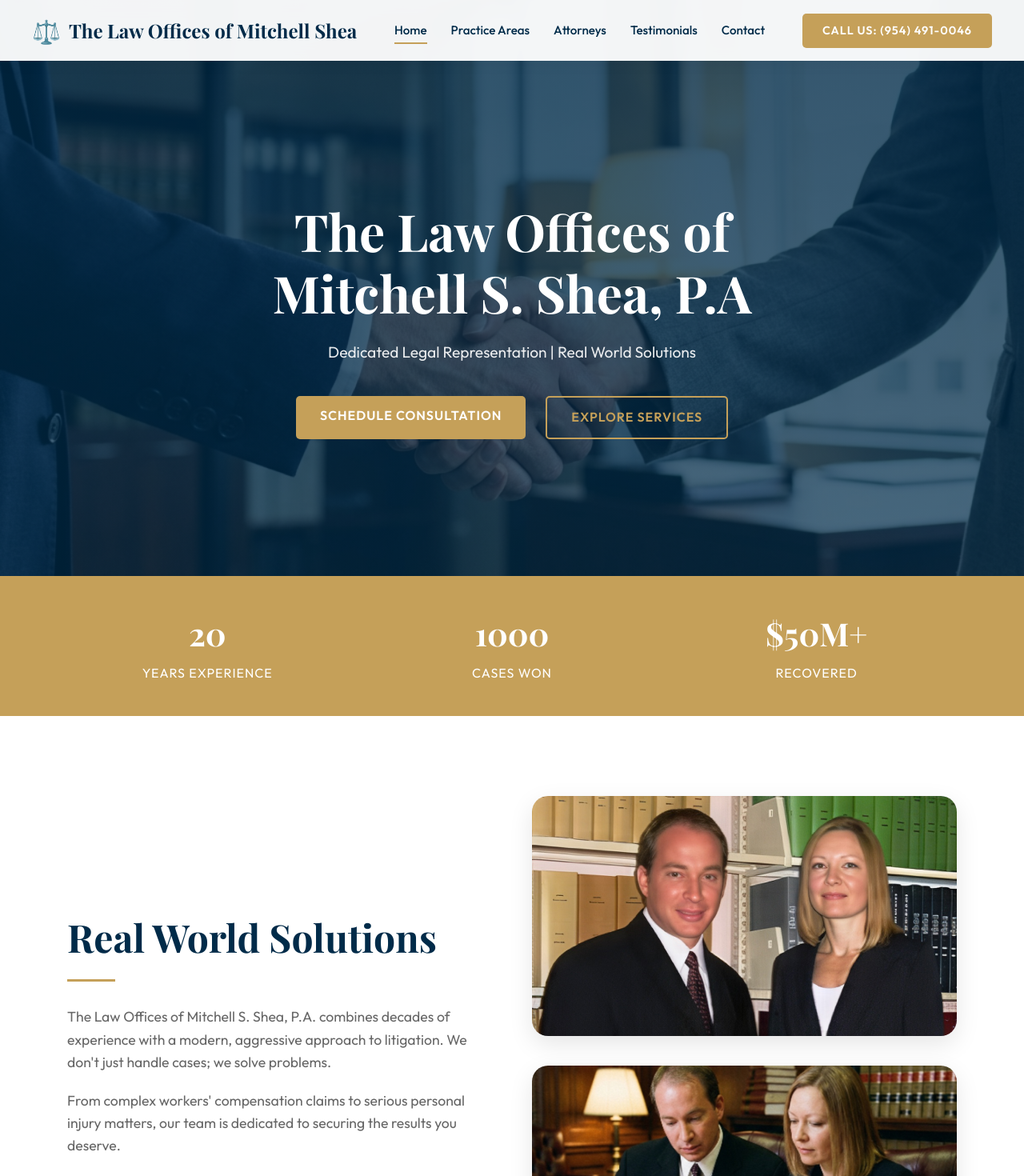
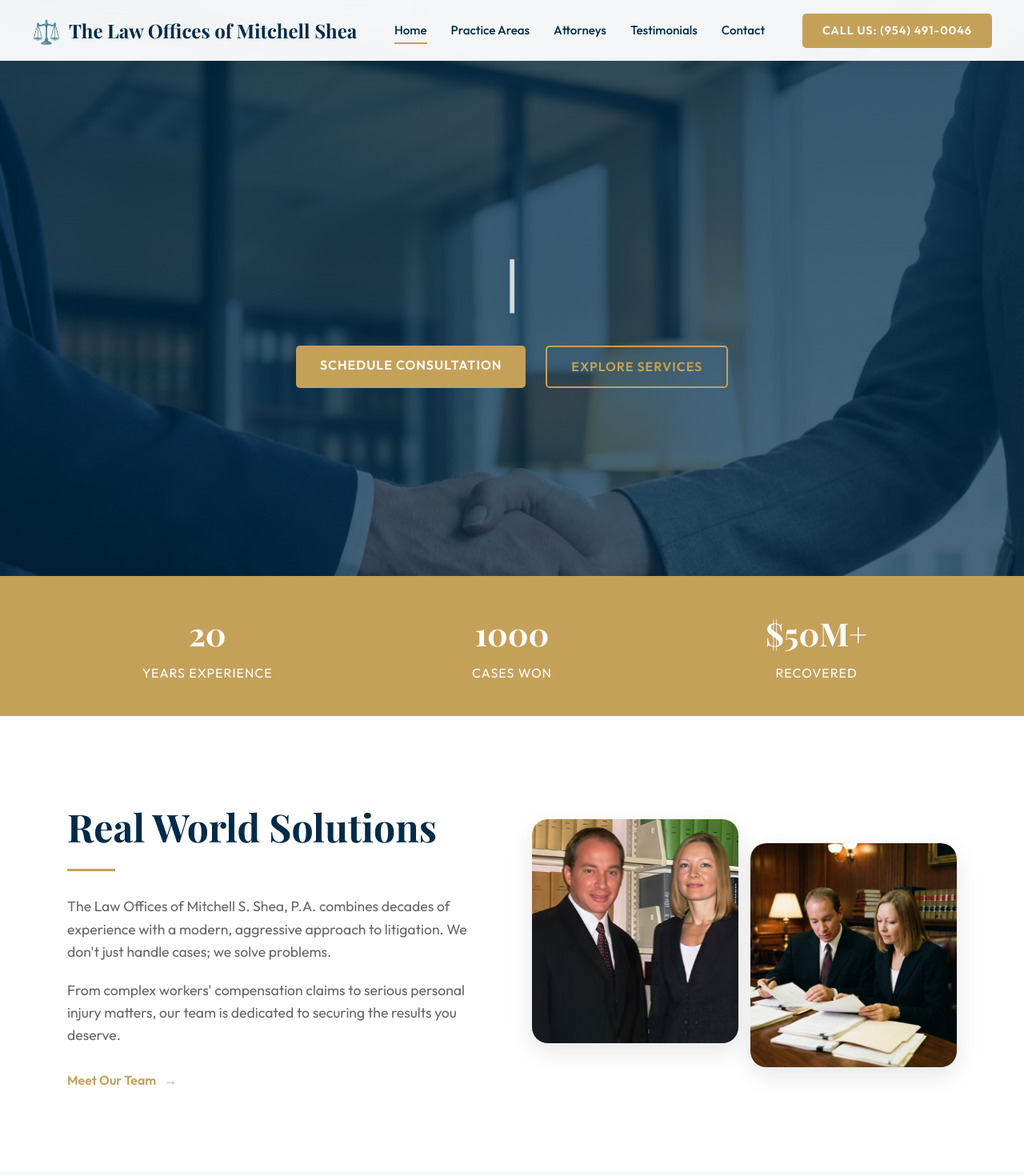
Before and after one commit to bshea-1/shealawyer, a React (Vite) app: page / in a window 1280 px wide. Shown: the top 1470 px of the page at 80% size. Built offline with nearby package versions, Linux system fonts and the light colour scheme; a web font is replaced by a local one.

Commit message:
Fix UI issues: Contact box sizing, typing animation persistence, image zoom, Practice Areas hover, Attorneys spacing, mobile optimization, scroll performance

```diff
--- a/src/components/ParticleCanvas.jsx
+++ b/src/components/ParticleCanvas.jsx
@@ -11,6 +11,7 @@ export default function ParticleCanvas() {
         let width, height
         let particles = []
         let animationId
+        let resizeTimeout
 
         function resize() {
             width = canvas.width = window.innerWidth
@@ -18,15 +19,22 @@ export default function ParticleCanvas() {
             initParticles()
         }
 
+        // Debounced resize for better performance
+        function handleResize() {
+            clearTimeout(resizeTimeout)
+            resizeTimeout = setTimeout(resize, 100)
+        }
+
         function initParticles() {
             particles = []
-            const numParticles = Math.floor((width * height) / 15000)
+            // Fewer particles for better performance
+            const numParticles = Math.min(50, Math.floor((width * height) / 25000))
             for (let i = 0; i < numParticles; i++) {
                 particles.push({
                     x: Math.random() * width,
                     y: Math.random() * height,
-                    vx: (Math.random() - 0.5) * 0.5,
-                    vy: (Math.random() - 0.5) * 0.5,
+                    vx: (Math.random() - 0.5) * 0.3,
+                    vy: (Math.random() - 0.5) * 0.3,
                     size: Math.random() * 2 + 1,
                 })
             }
@@ -53,14 +61,16 @@ export default function ParticleCanvas() {
                 ctx.arc(p.x, p.y, p.size, 0, Math.PI * 2)
                 ctx.fill()
 
-                // Connect
+                // Connect - reduced distance check for performance
                 for (let j = i + 1; j < particles.length; j++) {
                     const p2 = particles[j]
                     const dx = p.x - p2.x
                     const dy = p.y - p2.y
-                    const dist = Math.sqrt(dx * dx + dy * dy)
+                    const distSquared = dx * dx + dy * dy
 
-                    if (dist < 150) {
+                    // Use squared distance to avoid expensive sqrt
+                    if (distSquared < 22500) { // 150^2
+                        const dist = Math.sqrt(distSquared)
                         ctx.lineWidth = 1 - dist / 150
                         ctx.beginPath()
                         ctx.moveTo(p.x, p.y)
@@ -73,13 +83,14 @@ export default function ParticleCanvas() {
             animationId = requestAnimationFrame(draw)
         }
 
-        window.addEventListener('resize', resize)
+        window.addEventListener('resize', handleResize)
         resize()
         draw()
 
         return () => {
-            window.removeEventListener('resize', resize)
+            window.removeEventListener('resize', handleResize)
             cancelAnimationFrame(animationId)
+            clearTimeout(resizeTimeout)
         }
     }, [])
 
--- a/src/index.css
+++ b/src/index.css
@@ -24,7 +24,12 @@ body {
   overflow-x: hidden;
 }
 
-h1, h2, h3, h4, h5, h6 {
+h1,
+h2,
+h3,
+h4,
+h5,
+h6 {
   font-family: 'Playfair Display', serif;
   font-weight: 700;
 }
@@ -181,8 +186,7 @@ a {
   display: flex;
   align-items: center;
   background-size: cover;
-  background-position: center;
-  background-attachment: fixed;
+  background-position: center top;
   color: var(--white);
   text-align: center;
   z-index: 1;
@@ -232,8 +236,15 @@ a {
 }
 
 @keyframes blink {
-  0%, 100% { opacity: 1; }
-  50% { opacity: 0; }
+
+  0%,
+  100% {
+    opacity: 1;
+  }
+
+  50% {
+    opacity: 0;
+  }
 }
 
 /* Stats Section */
@@ -370,6 +381,46 @@ a {
 
 .read-more:hover {
   gap: 10px;
+}
+
+/* About Section */
+.about-section {
+  padding: 100px 0;
+  background-color: var(--white);
+  position: relative;
+  z-index: 2;
+}
+
+.about-grid {
+  display: grid;
+  grid-template-columns: 1fr 1fr;
+  gap: 50px;
+  align-items: center;
+}
+
+.about-images {
+  display: grid;
+  grid-template-columns: repeat(2, 1fr);
+  gap: 15px;
+}
+
+.about-img-1 {
+  border-radius: 20px;
+  height: 280px;
+  object-fit: cover;
+  object-position: top center;
+  width: 100%;
+  box-shadow: 0 10px 30px rgba(0, 0, 0, 0.1);
+}
+
+.about-img-2 {
+  border-radius: 20px;
+  height: 280px;
+  object-fit: cover;
+  object-position: center center;
+  width: 100%;
+  margin-top: 30px;
+  box-shadow: 0 10px 30px rgba(0, 0, 0, 0.1);
 }
 
 /* Attorneys Section */
@@ -630,7 +681,7 @@ html {
   display: block;
   box-shadow: 0 10px 40px rgba(0, 0, 0, 0.06);
   transition: transform 0.4s cubic-bezier(0.4, 0, 0.2, 1),
-              box-shadow 0.4s cubic-bezier(0.4, 0, 0.2, 1);
+    box-shadow 0.4s cubic-bezier(0.4, 0, 0.2, 1);
   border: 1px solid rgba(0, 0, 0, 0.04);
 }
 
@@ -681,9 +732,7 @@ html {
   display: inline-block;
 }
 
-.pa-card:hover .pa-link {
-  letter-spacing: 0.5px;
-}
+/* Removed: .pa-card:hover .pa-link letter-spacing effect */
 
 .pa-card-featured {
   background: linear-gradient(135deg, var(--primary-color) 0%, var(--primary-dark) 100%);
@@ -939,11 +988,54 @@ html {
   .areas-teaser {
     grid-template-columns: repeat(2, 1fr) !important;
   }
+
+  .hero h1 {
+    font-size: 2.2rem;
+  }
+
+  .page-header h1 {
+    font-size: 2rem;
+  }
+
+  .about-img-1,
+  .about-img-2 {
+    height: 220px;
+  }
 }
 
 @media (max-width: 500px) {
   .areas-teaser {
     grid-template-columns: 1fr !important;
+  }
+
+  .hero h1 {
+    font-size: 1.8rem;
+  }
+
+  .hero p {
+    font-size: 0.9rem;
+  }
+
+  .page-header {
+    padding: 120px 0 60px;
+  }
+
+  .page-header h1 {
+    font-size: 1.8rem;
+  }
+
+  .about-images {
+    grid-template-columns: 1fr !important;
+  }
+
+  .about-img-1,
+  .about-img-2 {
+    height: 200px;
+    margin-top: 0;
+  }
+
+  .about-img-2 {
+    margin-top: 15px;
   }
 }
 
@@ -959,3 +1051,16 @@ html {
 .menu-toggle.active span:nth-child(3) {
   transform: translateY(-10.5px) rotate(-45deg);
 }
+
+/* Performance optimizations */
+* {
+  -webkit-font-smoothing: antialiased;
+  -moz-osx-font-smoothing: grayscale;
+}
+
+.hero,
+.page-header,
+.stats,
+.quote-section {
+  will-change: auto;
+}
--- a/src/pages/Attorneys.jsx
+++ b/src/pages/Attorneys.jsx
@@ -68,7 +68,7 @@ export default function Attorneys() {
                         </div>
                     </AnimateOnScroll>
 
-                    <AnimateOnScroll className="content-wrapper" style={{ marginTop: '60px' }} delay={0.2}>
+                    <AnimateOnScroll className="content-wrapper team-approach-section" delay={0.2}>
                         <h2>Our Team Approach</h2>
                         <p>
                             At Shea Law, we believe that every client deserves personalized attention and aggressive
@@ -81,6 +81,12 @@ export default function Attorneys() {
                     </AnimateOnScroll>
                 </div>
             </div>
+
+            <style>{`
+        .team-approach-section {
+          margin-top: 80px !important;
+        }
+      `}</style>
         </>
     )
 }
--- a/src/pages/Home.jsx
+++ b/src/pages/Home.jsx
@@ -29,9 +29,11 @@ function Counter({ target }) {
     const ref = useRef(null)
     const isInView = useInView(ref, { once: true })
     const [count, setCount] = useState(0)
+    const hasAnimated = useRef(false)
 
     useEffect(() => {
-        if (!isInView) return
+        if (!isInView || hasAnimated.current) return
+        hasAnimated.current = true
 
         const duration = 2000
         const steps = 60
@@ -54,11 +56,18 @@ function Counter({ target }) {
     return <span ref={ref}>{count}</span>
 }
 
+// TypeWriter that only runs once and persists its state
 function TypeWriter({ text, onComplete, speed = 50 }) {
     const [displayText, setDisplayText] = useState('')
     const [showCursor, setShowCursor] = useState(true)
+    const [isComplete, setIsComplete] = useState(false)
+    const hasStarted = useRef(false)
 
     useEffect(() => {
+        // Only run once
+        if (hasStarted.current) return
+        hasStarted.current = true
+
         let i = 0
         const timer = setInterval(() => {
             if (i < text.length) {
@@ -67,17 +76,18 @@ function TypeWriter({ text, onComplete, speed = 50 }) {
             } else {
                 clearInterval(timer)
                 setShowCursor(false)
+                setIsComplete(true)
                 if (onComplete) setTimeout(onComplete, 500)
             }
         }, speed)
 
         return () => clearInterval(timer)
-    }, [text, speed, onComplete])
+    }, []) // Empty dependency array - only run once on mount
 
     return (
         <span>
-            {displayText}
-            {showCursor && <span className="typing-cursor"></span>}
+            {isComplete ? text : displayText}
+            {showCursor && !isComplete && <span className="typing-cursor"></span>}
         </span>
     )
 }
@@ -85,12 +95,14 @@ function TypeWriter({ text, onComplete, speed = 50 }) {
 export default function Home() {
     const [showSubtitle, setShowSubtitle] = useState(false)
     const [subtitleText, setSubtitleText] = useState('')
+    const subtitleComplete = useRef(false)
 
     const titleText = "The Law Offices of Mitchell S. Shea, P.A."
     const fullSubtitle = "Dedicated Legal Representation | Real World Solutions"
 
     useEffect(() => {
-        if (showSubtitle) {
+        if (showSubtitle && !subtitleComplete.current) {
+            subtitleComplete.current = true
             let i = 0
             const timer = setInterval(() => {
                 if (i < fullSubtitle.length) {
@@ -119,7 +131,7 @@ export default function Home() {
                     <h1 id="hero-title">
                         <TypeWriter text={titleText} onComplete={() => setShowSubtitle(true)} />
                     </h1>
-                    <p id="hero-subtitle">{subtitleText}</p>
+                    <p id="hero-subtitle">{subtitleText || (showSubtitle ? fullSubtitle : '')}</p>
                     <div className="hero-buttons">
                         <Link to="/contact" className="cta-button">Schedule Consultation</Link>
                         <Link to="/practice-areas" className="cta-button outline">Explore Services</Link>
@@ -148,9 +160,9 @@ export default function Home() {
             </section>
 
             {/* About / Real World Solutions */}
-            <section className="about-section" style={{ padding: '100px 0', backgroundColor: 'var(--white)', position: 'relative', zIndex: 2 }}>
+            <section className="about-section">
                 <div className="container">
-                    <div className="about-grid" style={{ display: 'grid', gridTemplateColumns: '1fr 1fr', gap: '50px', alignItems: 'center' }}>
+                    <div className="about-grid">
                         <AnimateOnScroll className="about-content">
                             <div className="section-header" style={{ textAlign: 'left', marginBottom: '30px' }}>
                                 <h2>Real World Solutions</h2>
@@ -168,16 +180,16 @@ export default function Home() {
                                 Meet Our Team <span style={{ marginLeft: '5px' }}>→</span>
                             </Link>
                         </AnimateOnScroll>
-                        <AnimateOnScroll className="about-images" style={{ display: 'grid', gridTemplateColumns: 'repeat(2, 1fr)', gap: '15px' }}>
+                        <AnimateOnScroll className="about-images">
                             <img
                                 src={bothImg}
                                 alt="Mitchell Shea and Sharon Nowell"
-                                style={{ borderRadius: '20px', height: '300px', objectFit: 'cover', objectPosition: 'top', width: '100%', boxShadow: '0 10px 30px rgba(0,0,0,0.1)' }}
+                                className="about-img-1"
                             />
                             <img
                                 src={teamImg}
                                 alt="Legal team meeting"
-                                style={{ borderRadius: '20px', height: '300px', objectFit: 'cover', objectPosition: 'center', width: '100%', marginTop: '30px', boxShadow: '0 10px 30px rgba(0,0,0,0.1)' }}
+                                className="about-img-2"
                             />
                         </AnimateOnScroll>
                     </div>
```
Also changed, not shown: src/pages/Contact.jsx (+27 -19 lines).
